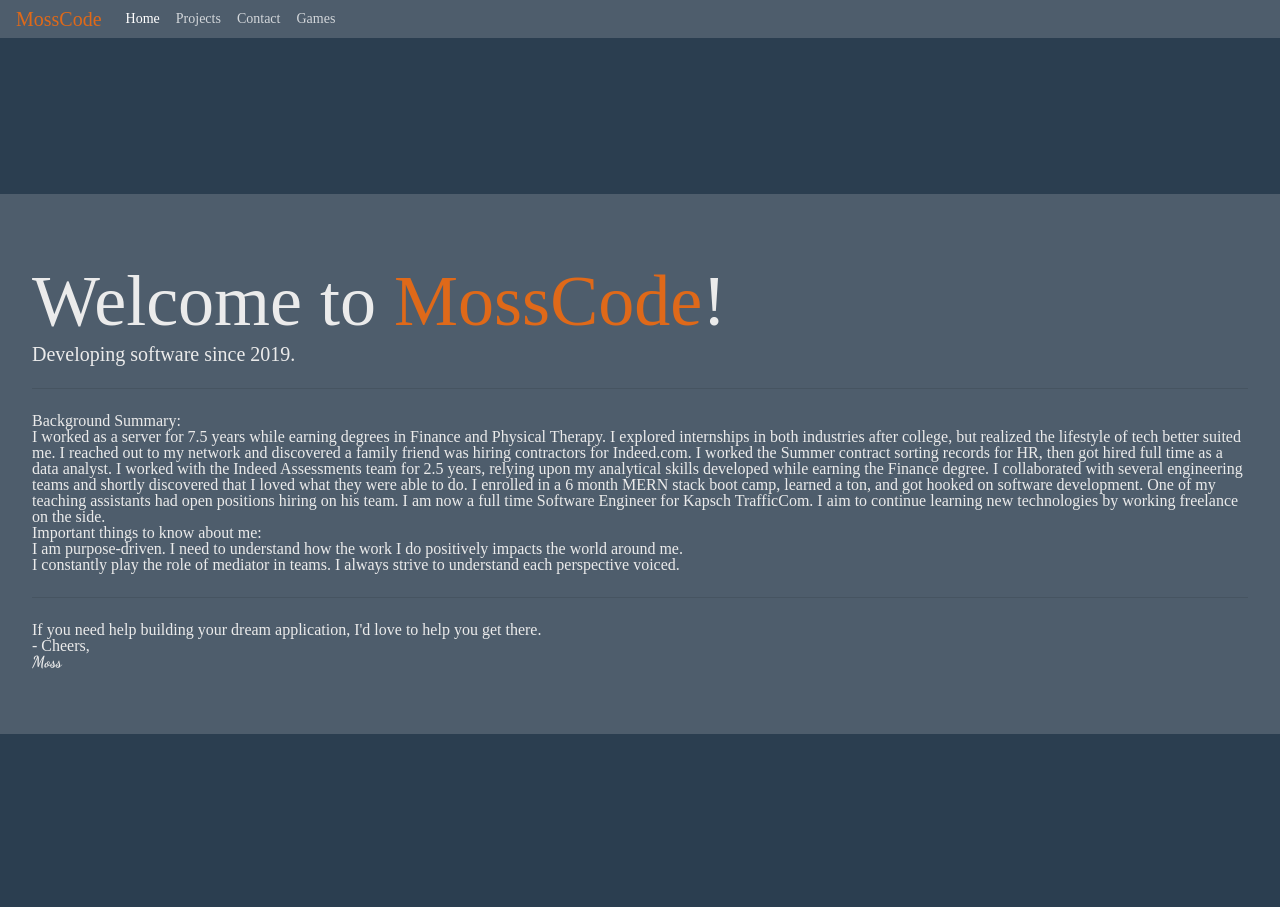
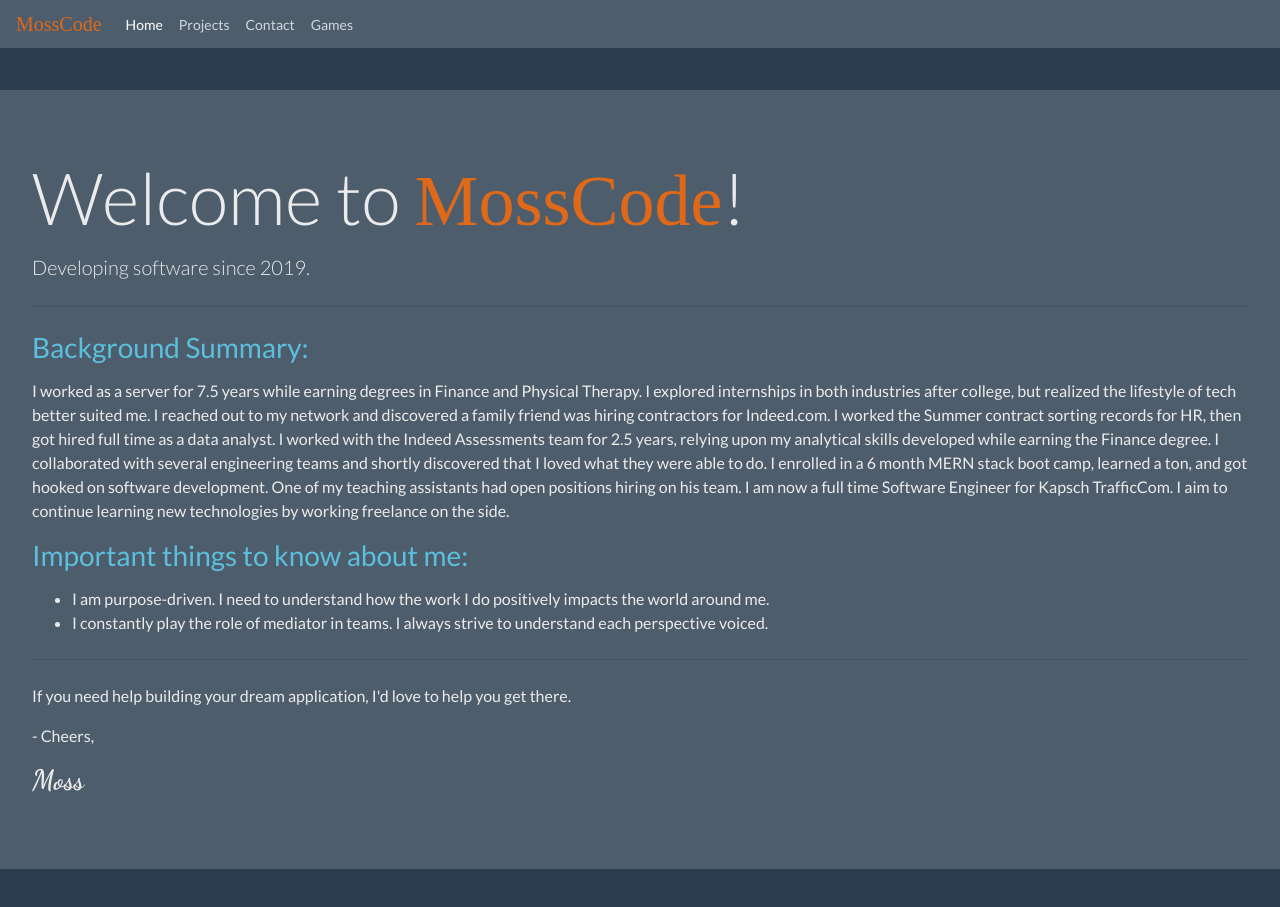
Before and after one commit to JMo911/SWE-Portfolio, an Angular app: page /landing in a window 1280 px wide. Before the commit the page ends 883 px from the top, so only its background shows below. Built offline with nearby package versions, Linux system fonts and the light colour scheme; a web font is replaced by a local one.

Commit message:
sticky nav works well on home page. contact page has bugs

```diff
--- a/angular.json
+++ b/angular.json
@@ -28,7 +28,6 @@
               "src/assets"
             ],
             "styles": [
-              "src/reset.scss",
               "src/styles.scss"
             ],
             "scripts": []
--- a/src/app/landing-page/landing-page.component.html
+++ b/src/app/landing-page/landing-page.component.html
@@ -3,16 +3,19 @@
     <h1 class="display-3">Welcome to <span id='logo'>MossCode</span>!</h1>
     <p class="lead">Developing software since 2019.</p>
     <hr class="my-4">
-    <h4>Background Summary:</h4>
+    <h3 class="text-info">Background Summary:</h3>
     <p>I worked as a server for 7.5 years while earning degrees in Finance and Physical Therapy. I explored internships in both industries after college, but realized the lifestyle of tech better suited me. I reached out to my network and discovered a family friend was hiring contractors for Indeed.com. I worked the Summer contract sorting records for HR, then got hired full time as a data analyst. I worked with the Indeed Assessments team for 2.5 years, relying upon my analytical skills developed while earning the Finance degree. I collaborated with several engineering teams and shortly discovered that I loved what they were able to do. I enrolled in a 6 month MERN stack boot camp, learned a ton, and got hooked on software development. One of my teaching assistants had open positions hiring on his team. I am now a full time Software Engineer for Kapsch TrafficCom. I aim to continue learning new technologies by working freelance on the side.
     </p>
 
-    <h4>Important things to know about me:</h4>
+    <h3 class="text-info">Important things to know about me:</h3>
+
     <ul>
       <li>I am purpose-driven. I need to understand how the work I do positively impacts the world around me.</li>
       <li>I constantly play the role of mediator in teams. I always strive to understand each perspective voiced.</li>
     </ul>
+
     <hr class="my-4">
+
     <p>If you need help building your dream application, I'd love to help you get there.</p>
     <p>- Cheers,</p>
     <h3 class='signature'>Moss</h3>
--- a/src/app/landing-page/landing-page.component.scss
+++ b/src/app/landing-page/landing-page.component.scss
@@ -1,7 +1,3 @@
-.signature {
-  font-family: 'Dancing Script', cursive;
-}
-
 .jumbo-container {
   height: 100vh;
   display: table-cell;
@@ -11,4 +7,17 @@
     display: inline-block;
   }
 
+  .text-info {
+    color: #5bc0de !important;
+    margin-bottom: 0.5em;
+  }
+
+  p {
+    margin-bottom: 1em;
+  }
+
+  .signature {
+    font-family: 'Dancing Script', cursive;
+  }
+
 }
--- a/src/app/navbar/navbar.component.html
+++ b/src/app/navbar/navbar.component.html
@@ -7,16 +7,16 @@
   <div class="collapse navbar-collapse" [ngClass]="{'show': showNav}" id="navbarColor02">
     <ul class="navbar-nav mr-auto">
       <li class="nav-item active">
-        <a class="nav-link" href="#" data-ol-has-click-handler="" [routerLink]="['/landing']">Home <span class="sr-only">(current)</span></a>
+        <a class="nav-link" href="#" data-ol-has-click-handler="" [routerLink]="['/landing']" (click)="hideNav()">Home <span class="sr-only">(current)</span></a>
       </li>
       <li class="nav-item">
-        <a class="nav-link" href="#" data-ol-has-click-handler="" [routerLink]="['/project']">Projects</a>
+        <a class="nav-link" href="#" data-ol-has-click-handler="" [routerLink]="['/project']" (click)="hideNav()">Projects</a>
       </li>
       <li class="nav-item">
-        <a class="nav-link" href="#" data-ol-has-click-handler="" [routerLink]="['/contact']">Contact</a>
+        <a class="nav-link" href="#" data-ol-has-click-handler="" [routerLink]="['/contact']" (click)="hideNav()">Contact</a>
       </li>
       <li class="nav-item">
-        <a class="nav-link" href="#" data-ol-has-click-handler="" [routerLink]="['/games']">Games</a>
+        <a class="nav-link" href="#" data-ol-has-click-handler="" [routerLink]="['/games']" (click)="hideNav()">Games</a>
       </li>
     </ul>
     <!-- <form class="form-inline my-2 my-lg-0">
--- a/src/app/navbar/navbar.component.ts
+++ b/src/app/navbar/navbar.component.ts
@@ -20,4 +20,8 @@ export class NavbarComponent implements OnInit {
       this.showNav = false;
     }
   }
+
+  hideNav() {
+    this.showNav = false;
+  }
 }
--- a/src/reset.scss
+++ /dev/null
@@ -1,48 +0,0 @@
-/* http://meyerweb.com/eric/tools/css/reset/
-   v2.0 | 20110126
-   License: none (public domain)
-*/
-
-html, body, div, span, applet, object, iframe,
-h1, h2, h3, h4, h5, h6, p, blockquote, pre,
-a, abbr, acronym, address, big, cite, code,
-del, dfn, em, img, ins, kbd, q, s, samp,
-small, strike, strong, sub, sup, tt, var,
-b, u, i, center,
-dl, dt, dd, ol, ul, li,
-fieldset, form, label, legend,
-table, caption, tbody, tfoot, thead, tr, th, td,
-article, aside, canvas, details, embed,
-figure, figcaption, footer, header, hgroup,
-menu, nav, output, ruby, section, summary,
-time, mark, audio, video {
-	margin: 0;
-	padding: 0;
-	border: 0;
-	font-size: 100%;
-	font: inherit;
-	vertical-align: baseline;
-}
-/* HTML5 display-role reset for older browsers */
-article, aside, details, figcaption, figure,
-footer, header, hgroup, menu, nav, section {
-	display: block;
-}
-body {
-	line-height: 1;
-}
-ol, ul {
-	list-style: none;
-}
-blockquote, q {
-	quotes: none;
-}
-blockquote:before, blockquote:after,
-q:before, q:after {
-	content: '';
-	content: none;
-}
-table {
-	border-collapse: collapse;
-	border-spacing: 0;
-}
--- a/src/styles.scss
+++ b/src/styles.scss
@@ -1,5 +1,10 @@
 /* You can add global styles to this file, and also import other style files */
 @import "~@angular/material/prebuilt-themes/pink-bluegrey.css";
+
+.navbar {
+  top: 0;
+  position: sticky;
+}
 
 #logo {
   color: #df6919;
```
